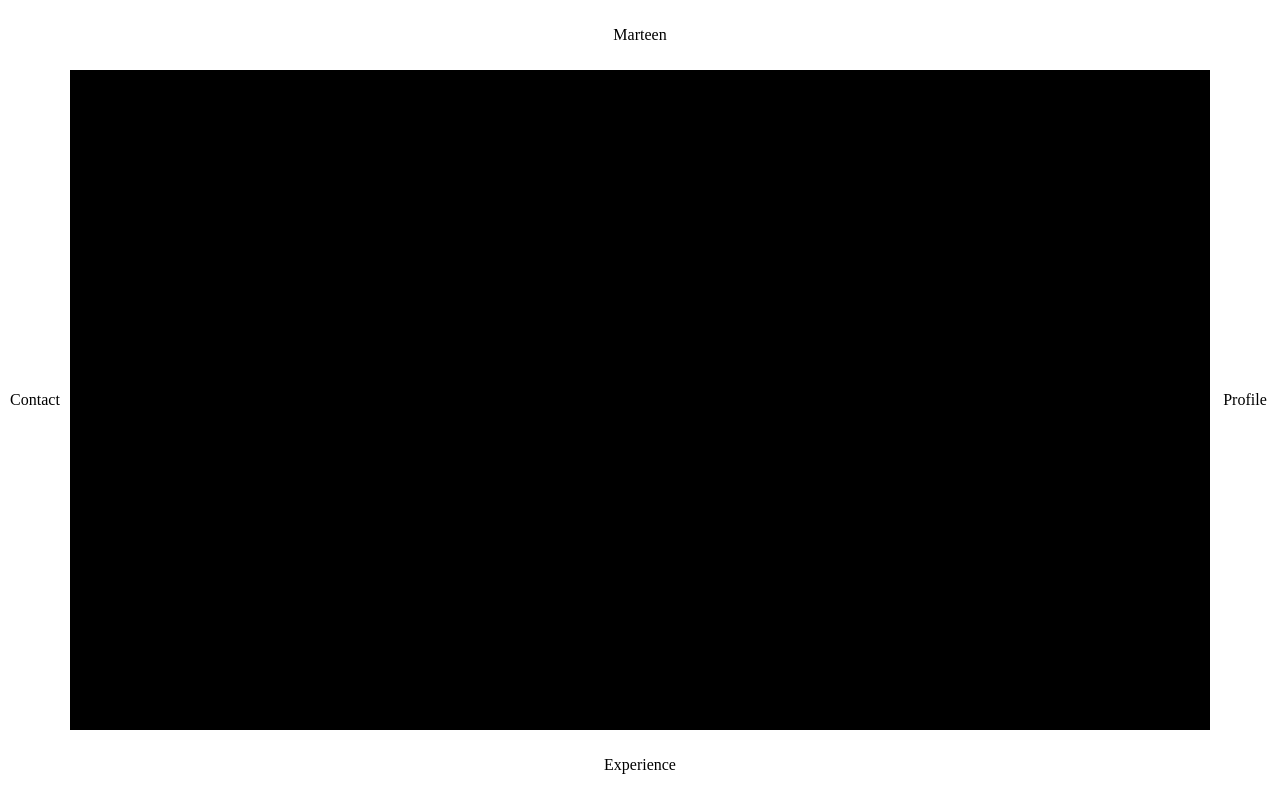
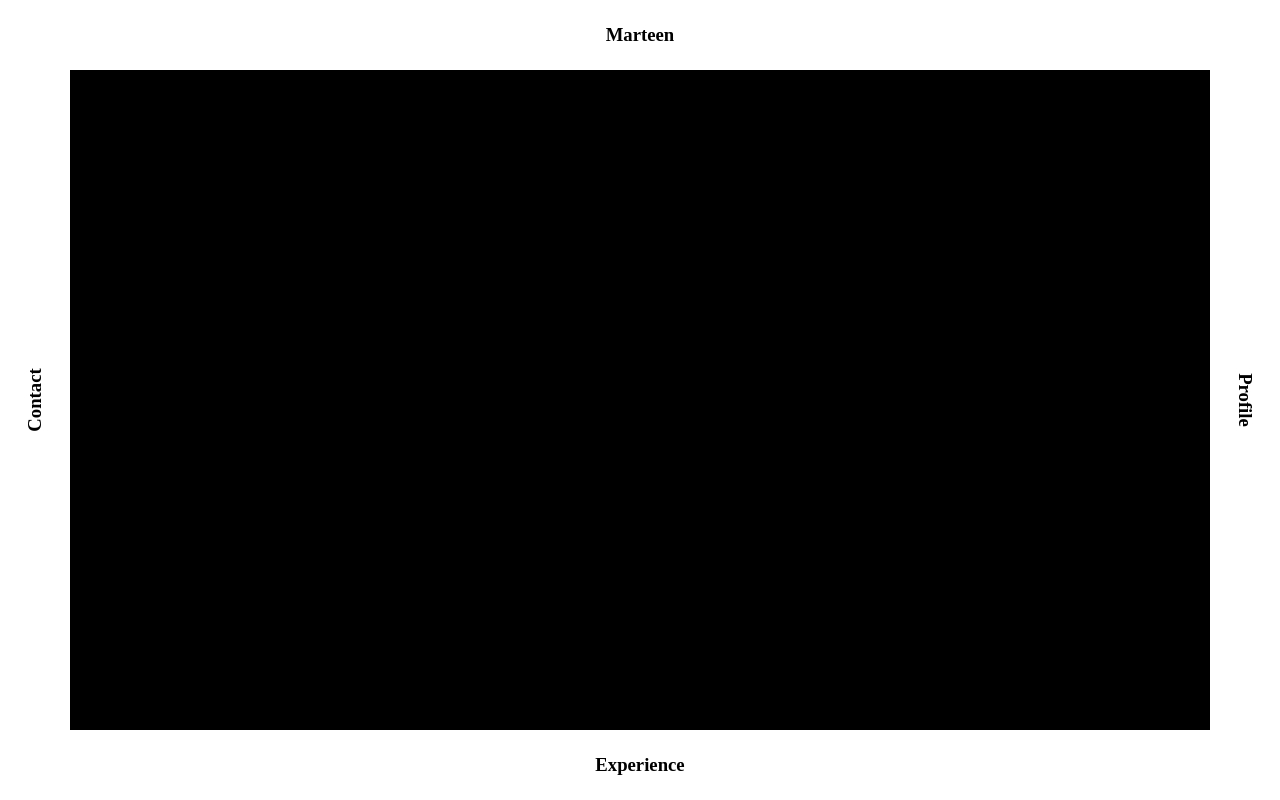
Before and after one commit to medev21/profile_site_2018, a plain HTML site: page index.html in a window 1280 px wide. Drawn offline with nearby package versions, Linux system fonts and the light colour scheme.

Commit message:
rotate left/right nav text and add gitignore file

```diff
--- a/css/portfolio.css
+++ b/css/portfolio.css
@@ -30,3 +30,25 @@
 	width: 70px;
 	height: 100%;
 }
+
+.rightNav .navBar h3{
+    /* FF3.5+ */
+    -moz-transform: rotate(90deg);
+    /* Opera 10.5 */
+    -o-transform: rotate(90deg);
+    /* Saf3.1+, Chrome */
+    -webkit-transform: rotate(90deg);
+    /*standard*/
+    transform: rotate(90deg);
+}
+
+.leftNav .navBar h3{
+    /* FF3.5+ */
+    -moz-transform: rotate(-90deg);
+    /* Opera 10.5 */
+    -o-transform: rotate(-90deg);
+    /* Saf3.1+, Chrome */
+    -webkit-transform: rotate(-90deg);
+    /*standard*/
+    transform: rotate(-90deg);
+}
--- a/index.html
+++ b/index.html
@@ -12,16 +12,16 @@
     <div id="container">
       <div class="navFrame">
         <a href="" class="topNav">
-          <div class="navBar">Marteen</div>
+          <div class="navBar"><h3>Marteen</h3></div>
         </a>
         <a href="" class="rightNav">
-          <div class="navBar">Profile</div>
+          <div class="navBar"><h3>Profile</h3></div>
         </a>
         <a href="" class="bottomNav">
-          <div class="navBar">Experience</div>
+          <div class="navBar"><h3>Experience</h3></div>
         </a>
         <a href="" class="leftNav">
-          <div class="navBar">Contact</div>
+          <div class="navBar"><h3>Contact</h3></div>
         </a>
       </div>
       <div class="navContent"></div>
```
Also changed, not shown: 1 other file.
